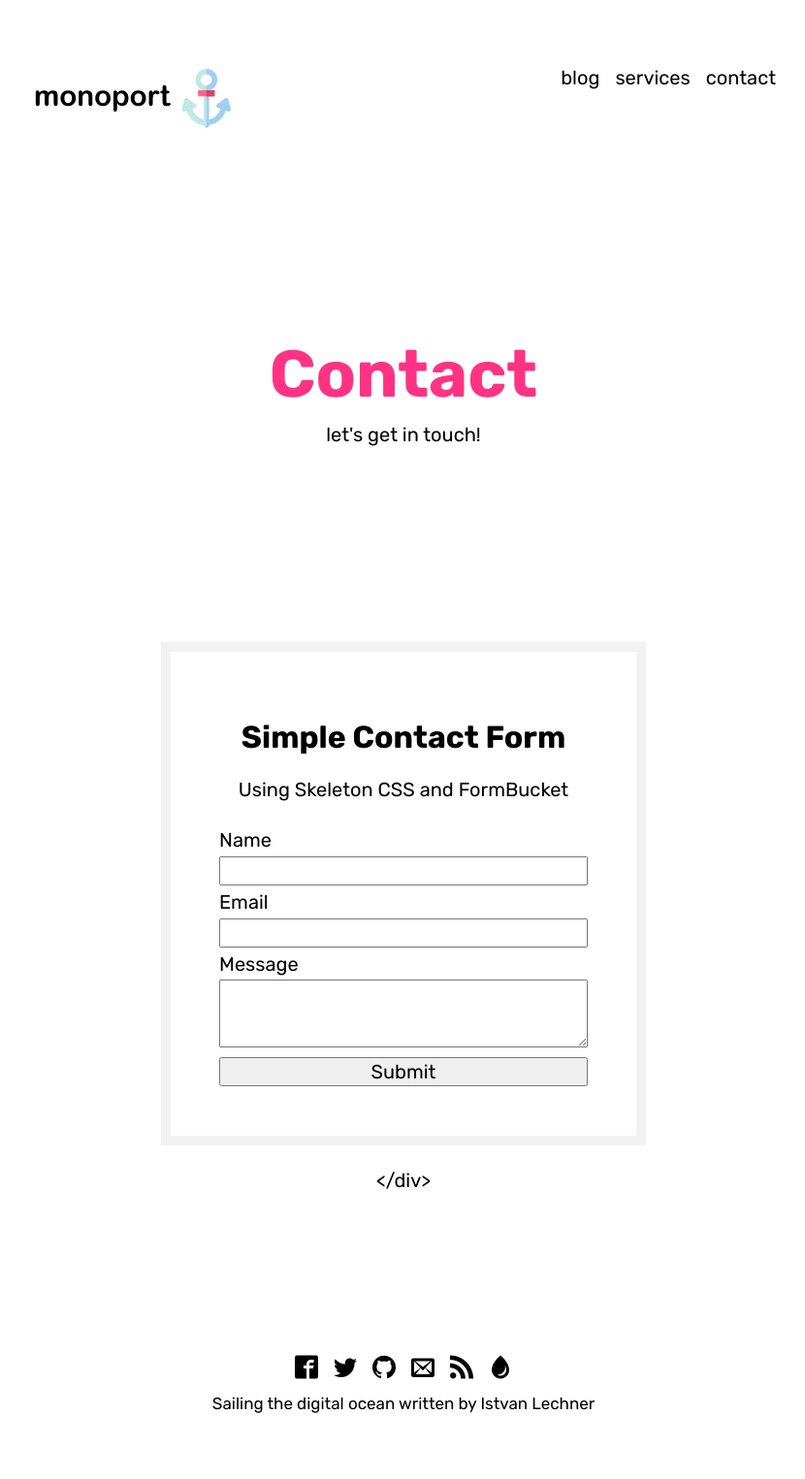
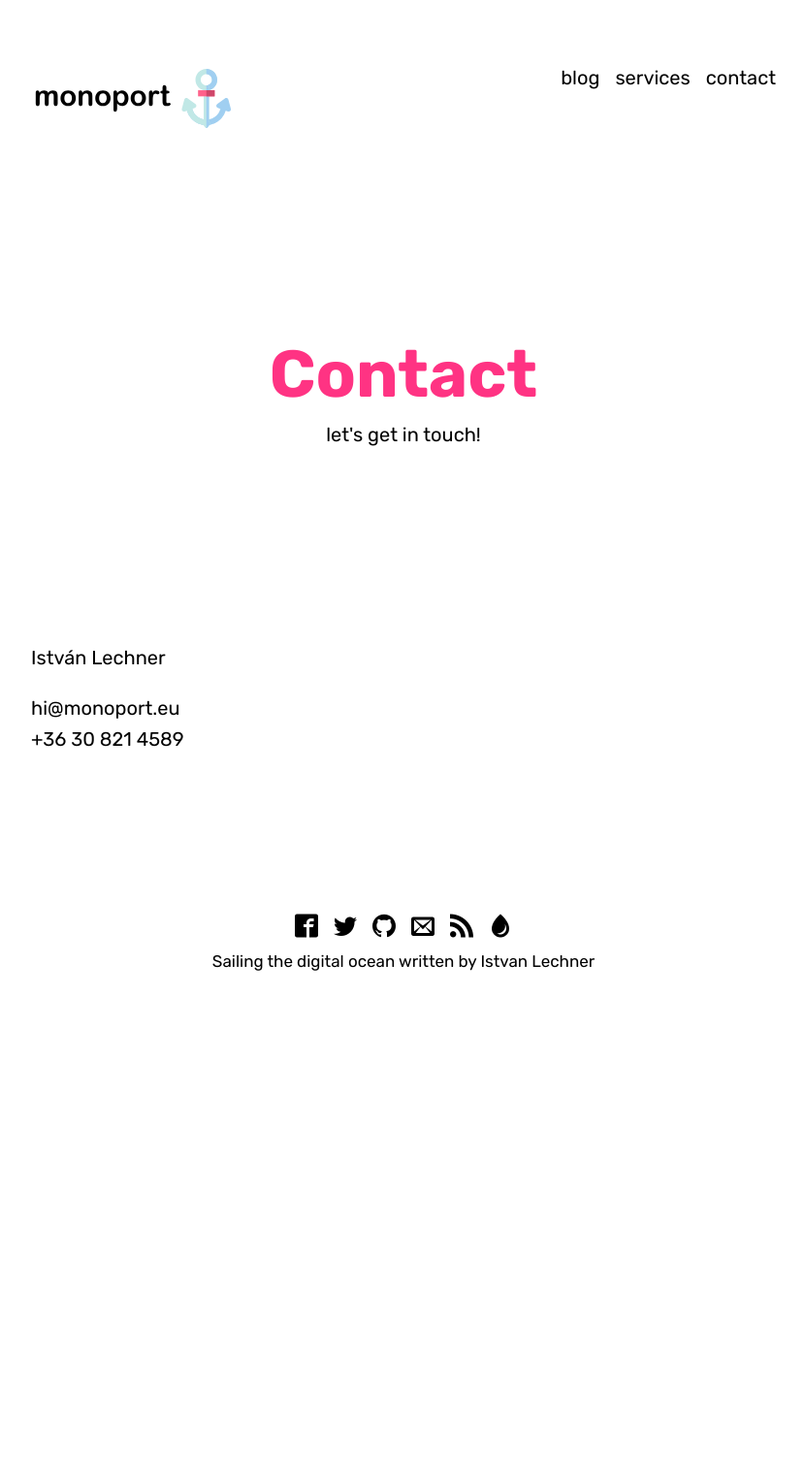
Before and after one commit to vestalux/monoport3, a Jekyll site: the page built from contact.md, in a window 1280 px wide. Shown: the whole page at 97% size, without its empty margins (224-1054 px from the left). Built offline with Jekyll 4.4.1, drawn with Linux system fonts in a browser that asks for light colours; some web fonts are replaced; after the commit the page ends 1069 px from its top, so only the background shows below that.

Commit message:
Update from Forestry.io - Updated contact.md

```diff
--- a/contact.md
+++ b/contact.md
@@ -2,46 +2,13 @@
 layout: page
 title: Contact
 subtitle: let's get in touch!
-permalink: /contact/
+permalink: "/contact/"
 overlay: red
 weight: 5
 sitemap:
   priority: 0.9
 ---
+István Lechner
 
-
-<div class="form-box">
-  <h1>Simple Contact Form</h1>
-  <p>Using <a href="http://getskeleton.com">Skeleton CSS</a> and <a href="https://www.formbucket.com">FormBucket</a></p>
-  <form action="https://api.formbucket.com/f/c2K3QTQ" method="post">
-      <label for="name">Name</label>
-      <input id="name" type="text" name="Name">
-
-      <label for="email">Email</label>
-      <input id="email" type="email" name="Email">
-
-      <label for="message">Message</label>
-      <textarea id="message" name="Message"></textarea>
-    <input class="button-primary" type="submit" value="Submit" />
-  </form>
-</div>
-
-<style>
-.form-box {
-  max-width: 500px;
-  margin: auto;
-  padding: 50px;
-  background: #ffffff;
-  border: 10px solid #f2f2f2;
-}
-
-h1, p {
-  text-align: center;
-}
-
-input, textarea {
-  width: 100%;
-}
-</style>
-
-</div>
+hi@monoport.eu
+\+36 30 821 4589
```
Also changed, not shown: .forestry/front_matter/templates/my_tags.yml.
